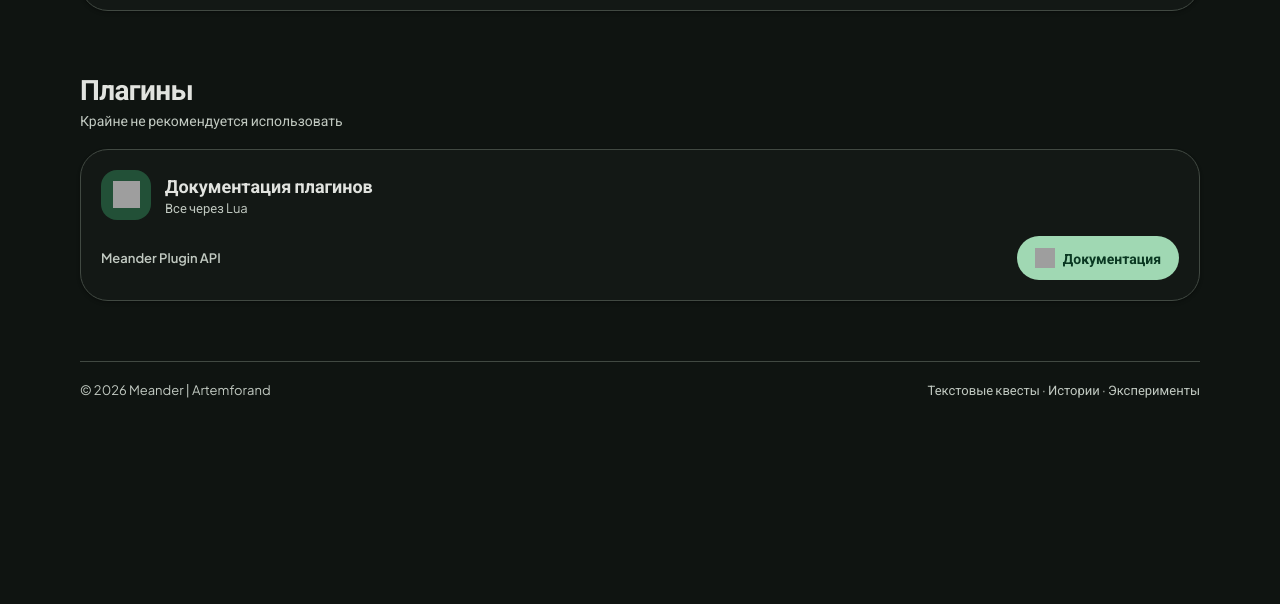
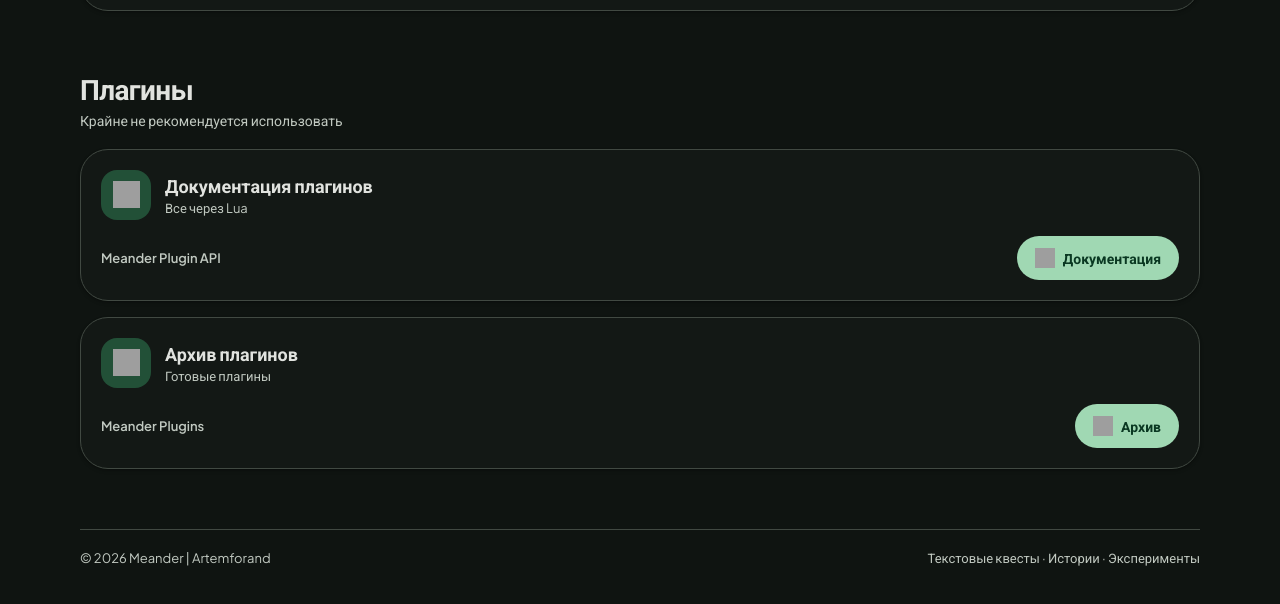
Before and after one commit to artemforand/Multicode-, a plain HTML site: page Meadner sit/index.html in a window 1280 px wide. Shown: the part 1836-2440 px from the top of the page. Before the commit the page ends 2364 px from the top, so only its background shows below. Drawn offline with Linux system fonts and the light colour scheme; grey boxes are pictures that could not be loaded.

Commit message:
Upload index.html via Python script

```diff
--- a/Meadner sit/index.html
+++ b/Meadner sit/index.html
@@ -1816,8 +1816,12 @@ padding: 18px;
 </div>
 
 </div>
-</section><section class="section" id="plugins">
-  <div class="container"><div class="section-head">
+</section>
+
+<section class="section" id="plugins">
+  <div class="container">
+
+    <div class="section-head">
       <div>
         <h2>Плагины</h2>
         <p>Крайне не рекомендуется использовать</p>
@@ -1865,8 +1869,50 @@ padding: 18px;
 
     </div>
 
+    <div class="plugin-doc-card">
+
+      <div class="plugin-doc-top">
+
+        <div class="plugin-doc-icon">
+          <img
+            src="https://api.iconify.design/solar:archive-bold-duotone.svg?color=%23a0d8b3"
+            alt="Plugins"
+          >
+        </div>
+
+        <div class="plugin-doc-info">
+          <h3>Архив плагинов</h3>
+          <p>
+            Готовые плагины
+          </p>
+        </div>
+
+      </div>
+
+      <div class="plugin-doc-count">
+
+        <span>
+          Meander Plugins
+        </span>
+
+        <button
+          class="btn btn-primary plugin-doc-open"
+          onclick="window.location.href='plugins-archive.html'"
+        >
+          <img
+            src="https://api.iconify.design/solar:archive-bold-duotone.svg?color=%230a3822"
+            alt=""
+          >
+          Архив
+        </button>
+
+      </div>
+
+    </div>
+
   </div>
 </section>
+
 
 </main>
 
```
Lines whose indentation alone changed are shown as unchanged.
